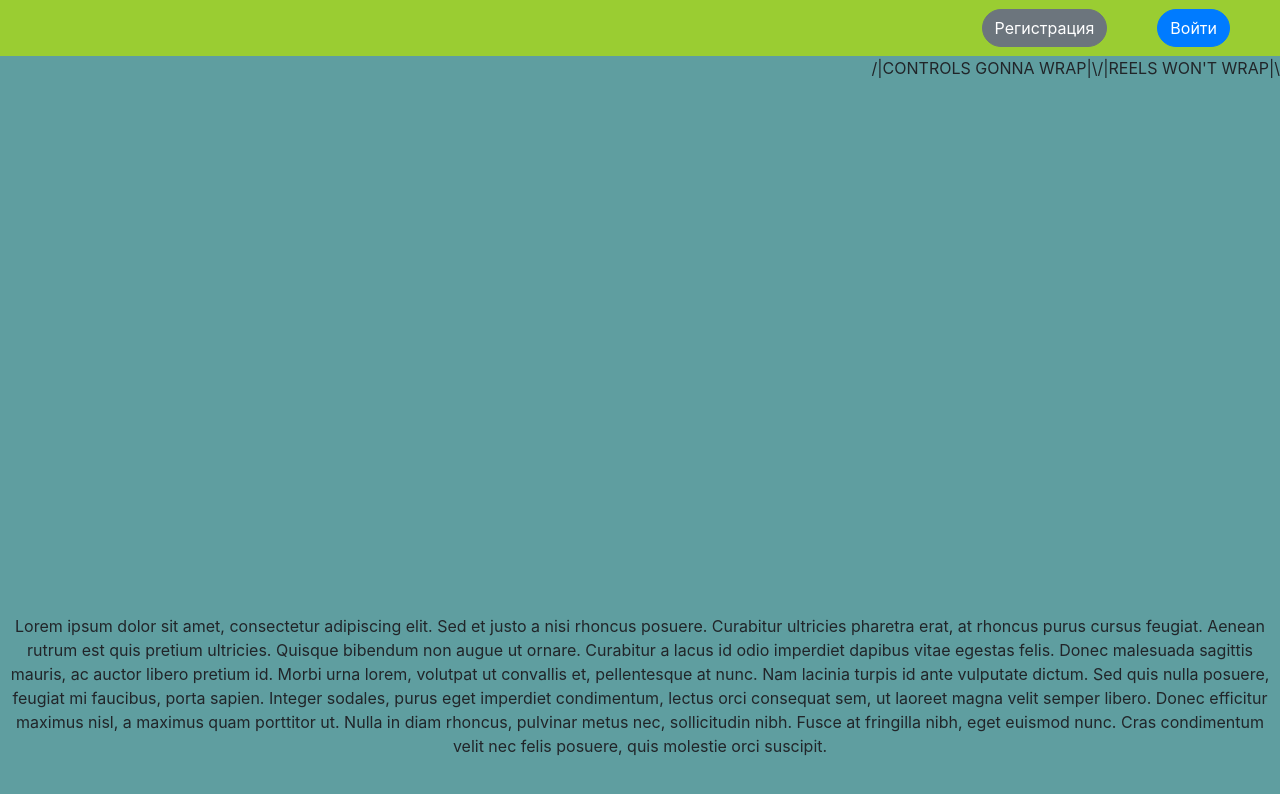
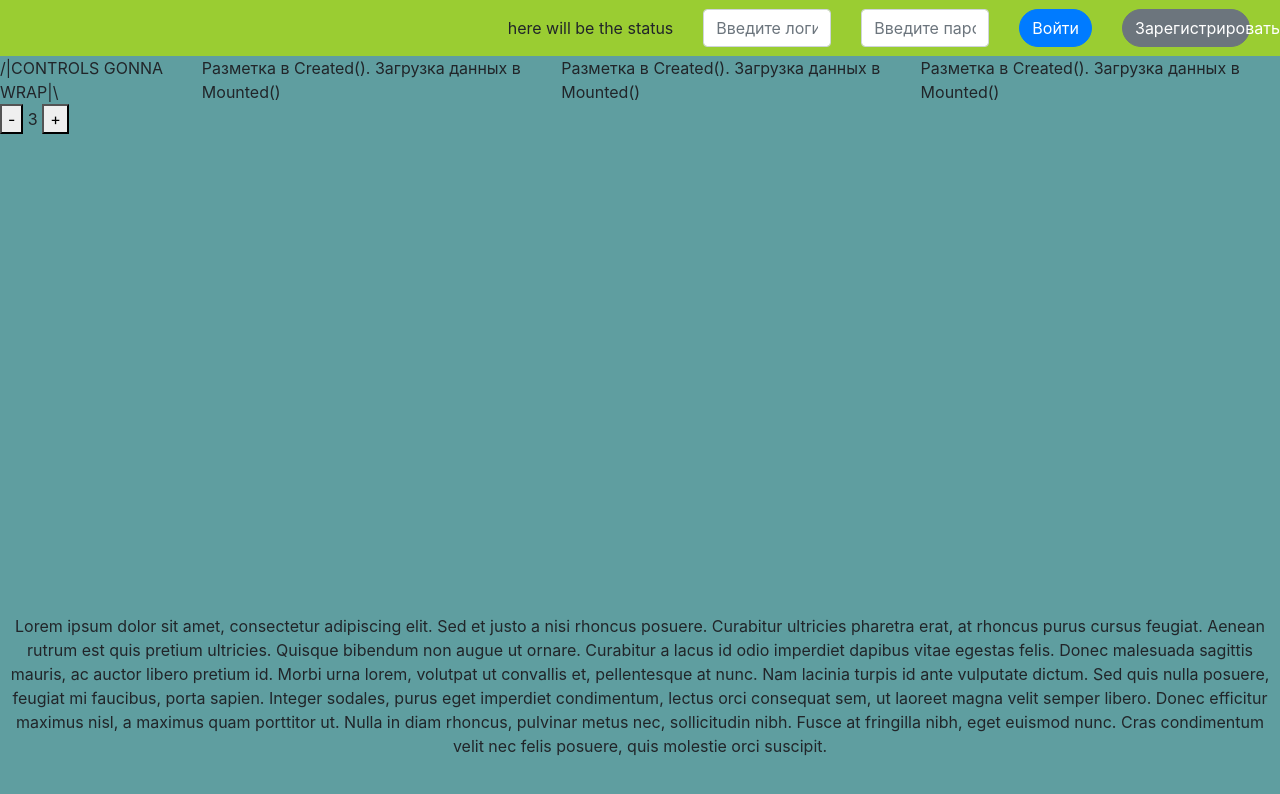
Before and after one commit to BlackandWhite3/slot-machine-2, a Vue app: page / in a window 1280 px wide. Shown: the top 794 px of the page. Built offline with nearby package versions, Linux system fonts and the light colour scheme.

Commit message:
Edited layout, added reels count update method (app.vue)

```diff
--- a/src/App.vue
+++ b/src/App.vue
@@ -1,34 +1,41 @@
 <template>
   <app-layout>
-    <div slot="auth-panel">
-      <app-auth></app-auth>
-    </div>
     <div slot="controls">
       <div>/|CONTROLS GONNA WRAP|\</div>
+      <button @click="updateCount(-1)">-</button>
+      {{ count }}
+      <button @click="updateCount(1)">+</button>
     </div>
-    <div slot="reels">
-      <div>/|REELS WON'T WRAP|\</div>
+    <div slot="reels" class="d-flex flex-row flex-nowrap">
+      <div v-for="i in count" :key="i">
+        <reel></reel>
+      </div>
     </div>
     <div slot="text-gen">
-      <div>
-        Lorem ipsum dolor sit amet, consectetur adipiscing elit. Sed et justo a nisi rhoncus posuere. Curabitur ultricies pharetra erat, at rhoncus purus cursus feugiat. Aenean rutrum est quis pretium ultricies. Quisque bibendum non augue ut ornare. Curabitur a lacus id odio imperdiet dapibus vitae egestas felis. Donec malesuada sagittis mauris, ac auctor libero pretium id. Morbi urna lorem, volutpat ut convallis et, pellentesque at nunc. Nam lacinia turpis id ante vulputate dictum. Sed quis nulla posuere, feugiat mi faucibus, porta sapien. Integer sodales, purus eget imperdiet condimentum, lectus orci consequat sem, ut laoreet magna velit semper libero. Donec efficitur maximus nisl, a maximus quam porttitor ut. Nulla in diam rhoncus, pulvinar metus nec, sollicitudin nibh. Fusce at fringilla nibh, eget euismod nunc. Cras condimentum velit nec felis posuere, quis molestie orci suscipit.
-      </div>
+      <text-gen></text-gen>
     </div>
   </app-layout>
 </template>
 <script>
 import Layout from "./components/Layout";
-import AuthPanel from "./components/AuthPanel";
+import Reel from "./components/Reel";
+import TextGen from "./components/TextGen";
 
 export default {
   data() {
     return {
-      reels: []
+      count: 3
     };
+  },
+  methods: {
+    updateCount(change) {
+      this.count += change;
+    }
   },
   components: {
     AppLayout: Layout,
-    AppAuth: AuthPanel
+    TextGen: TextGen,
+    Reel: Reel
   }
 };
 </script>
--- a/src/components/AuthPanel.vue
+++ /dev/null
@@ -1,18 +0,0 @@
-<template>
-  <div>
-    <b-btn pill variant="secondary">Регистрация</b-btn>
-    <b-btn pill variant="primary">Войти</b-btn>
-  </div>
-</template>
-
-<script>
-export default {
-  name: "AuthPanel"
-};
-</script>
-
-<style scoped>
-div > button {
-  margin-right: 50px;
-}
-</style>
--- a/src/components/Layout.vue
+++ b/src/components/Layout.vue
@@ -1,8 +1,6 @@
 <template>
-  <div class="full-height">
-    <header class="d-flex justify-content-end align-items-center">
-      <slot name="auth-panel"></slot>
-    </header>
+  <div class="body-h100">
+    <auth-header></auth-header>
     <main class="main">
       <div class="d-flex flex-row-reverse main-container">
         <slot name="reels"></slot>
@@ -16,12 +14,20 @@
 </template>
 
 <script>
+import AuthHeader from "./header/AuthHeader";
+
 export default {
-  name: "Layout"
+  name: "Layout",
+  data() {
+    return {};
+  },
+  components: {
+    AuthHeader: AuthHeader
+  }
 };
 </script>
 
-<style scoped>
+<style scoped lang="scss">
 header {
   background-color: yellowgreen;
   height: 7%;
@@ -30,7 +36,7 @@ main {
   background-color: cadetblue;
   height: 93%;
 }
-.full-height {
+.body-h100 {
   height: inherit;
 }
 .main-container {
--- /dev/null
+++ b/src/components/Reel.vue
@@ -0,0 +1,16 @@
+<template>
+		<div id="reel">Разметка в Created(). Загрузка данных в Mounted()</div>
+</template>
+
+<script>
+    export default {
+        name: "Reel",
+		    methods: {
+
+		    }
+    }
+</script>
+
+<style scoped>
+
+</style>
--- /dev/null
+++ b/src/components/TextGen.vue
@@ -0,0 +1,13 @@
+<template>
+		<div>
+        Lorem ipsum dolor sit amet, consectetur adipiscing elit. Sed et justo a nisi rhoncus posuere. Curabitur ultricies pharetra erat, at rhoncus purus cursus feugiat. Aenean rutrum est quis pretium ultricies. Quisque bibendum non augue ut ornare. Curabitur a lacus id odio imperdiet dapibus vitae egestas felis. Donec malesuada sagittis mauris, ac auctor libero pretium id. Morbi urna lorem, volutpat ut convallis et, pellentesque at nunc. Nam lacinia turpis id ante vulputate dictum. Sed quis nulla posuere, feugiat mi faucibus, porta sapien. Integer sodales, purus eget imperdiet condimentum, lectus orci consequat sem, ut laoreet magna velit semper libero. Donec efficitur maximus nisl, a maximus quam porttitor ut. Nulla in diam rhoncus, pulvinar metus nec, sollicitudin nibh. Fusce at fringilla nibh, eget euismod nunc. Cras condimentum velit nec felis posuere, quis molestie orci suscipit.
+		</div>
+</template>
+
+<script>
+export default {
+  name: "TextGen"
+};
+</script>
+
+<style scoped></style>
--- /dev/null
+++ b/src/components/header/AuthHeader.vue
@@ -0,0 +1,18 @@
+<template>
+  <header class="d-flex justify-content-end align-items-center">
+    <div>here will be the status</div>
+    <b-form-input type="text" placeholder="Введите логин"
+    ></b-form-input>
+    <b-form-input type="password" placeholder="Введите пароль"></b-form-input>
+    <b-btn pill variant="primary">Войти</b-btn>
+    <b-btn pill variant="secondary">Зарегистрироваться</b-btn>
+  </header>
+</template>
+
+<script>
+export default {
+  name: "AuthHeader"
+};
+</script>
+
+<style scoped></style>
--- a/src/styles.scss
+++ b/src/styles.scss
@@ -10,3 +10,12 @@ body {
   height: inherit;
   width: inherit;
 }
+header {
+  * {
+    margin-right: 30px;
+  }
+  button,
+  input {
+    max-width: 10%;
+  }
+}
```
Also changed, not shown: src/components/controls/AdvancedControls.vue (added, +13 -0 lines), src/components/controls/BasicControls.vue (added, +11 -0 lines), src/components/header/ProfileHeader.vue (added, +13 -0 lines), 2 other files (tests, documents, lock files or other folders).
